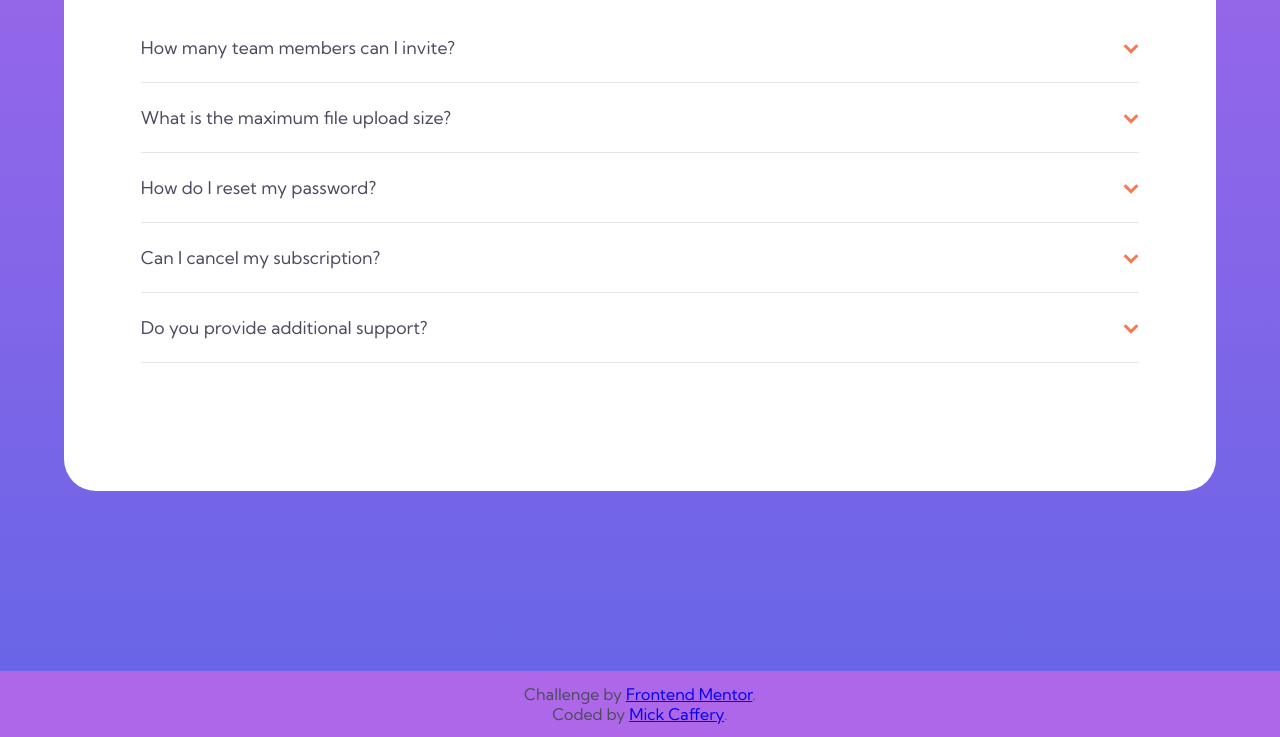
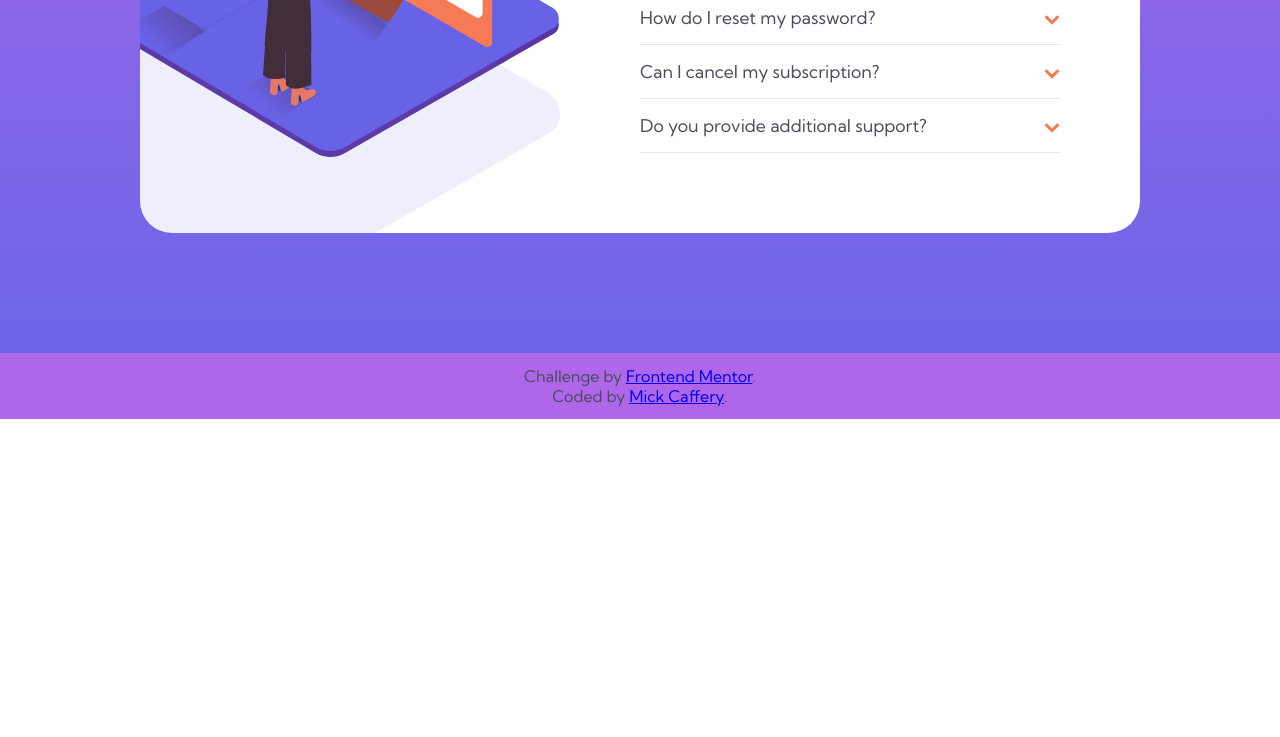
Before and after one commit to mickcaff/Front-End-Mentor-Challenge-08-FAQ-Accordian-Card, a plain HTML site: page index.html in a window 1280 px wide. Shown: the part 398-1135 px from the top of the page. After the commit the page ends 817 px from the top, so only its background shows below. Drawn offline with Linux system fonts and the light colour scheme.

Commit message:
Background styling complete

```diff
--- a/css/styles.css
+++ b/css/styles.css
@@ -27,13 +27,13 @@ body {
     background-position: top;
     border-radius: 2rem;
     margin: 180px auto;
-    padding: 150px 6% 10%;
+    padding: 150px 6% 70px;
     position: relative;
     width: 90%;
+    max-width: 500px;
 }
 .hero-image {
     position: absolute;
-    /* box-shadow: 10px 10px; */
     top: calc(-230px / 2);
     left: calc((100% - 250px) / 2);
     max-width: 250px;
@@ -44,12 +44,13 @@ body {
     text-align: center;
 }
 .accordian {
-    padding: 1.5rem 0;
+    padding: 1.0rem 0;
     border-bottom: 1px solid var(--divider);
 }
 .accordian {
     color: var(--text-neutral1);
-    font-size: 1.1rem;
+    font-size: 1rem;
+    padding-right: 2rem;
     position: relative;
 }
 .accordian:hover {
@@ -85,3 +86,28 @@ body {
     padding: 1%;
     text-align: center;
 }
+
+@media (min-width: 500px) {
+    .main-card {
+        padding: 150px 48px 50px;
+    }
+    .accordian {
+        font-size: 1.1rem;
+    }
+}
+
+@media (min-width: 1100px) {
+    .main-card {
+        background-image: url('../images/bg-pattern-desktop.svg'), url('../images/illustration-woman-online-desktop.svg');
+        background-position: left -545px top 65%, left -10% top 50%;
+        max-width: 1000px;
+        margin: 120px auto;
+        padding: 80px 80px 80px 500px;
+    }
+    .hero-image {
+        display: none;
+    }
+    .title {
+        text-align: left;
+    }
+}
```
